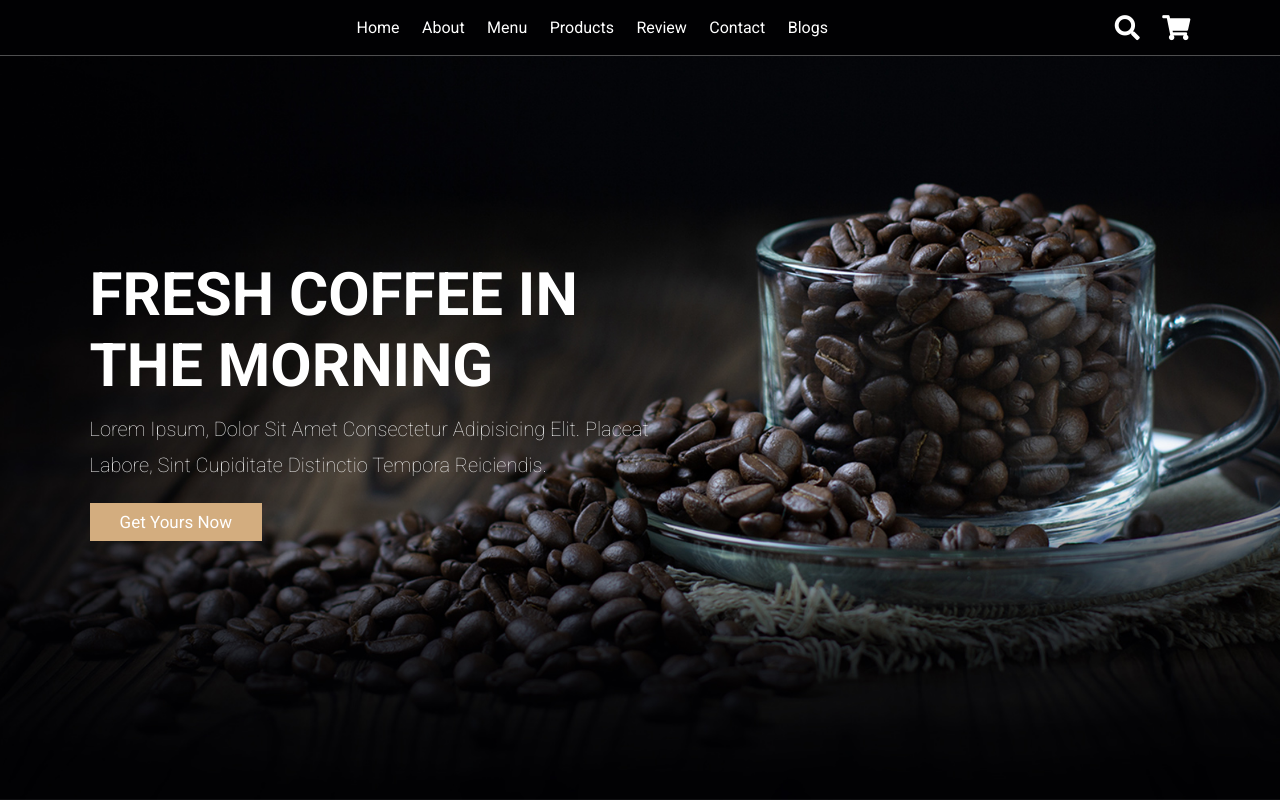
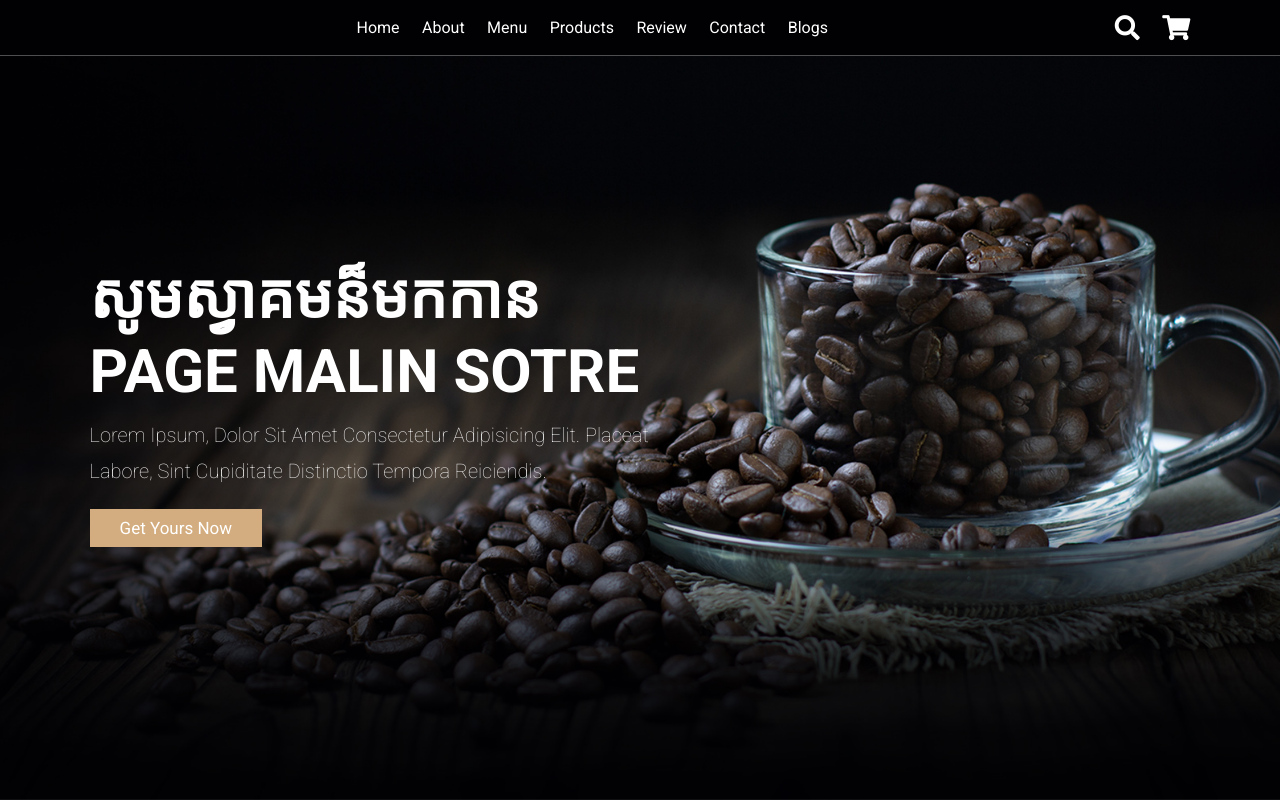
Before and after one commit to THONGIOS/Malin-, a plain HTML site: page index.html in a window 1280 px wide. Shown: the top 800 px of the page. Drawn offline with Linux system fonts and the light colour scheme.

Commit message:
Update index.html

```diff
--- a/index.html
+++ b/index.html
@@ -89,7 +89,7 @@
 <section class="home" id="home">
 
     <div class="content">
-        <h3>fresh coffee in the morning</h3>
+        <h3>សូមស្វាគមន៏មកកាន Page Malin Sotre</h3>
         <p>Lorem ipsum, dolor sit amet consectetur adipisicing elit. Placeat labore, sint cupiditate distinctio tempora reiciendis.</p>
         <a href="#" class="btn">get yours now</a>
     </div>
```
